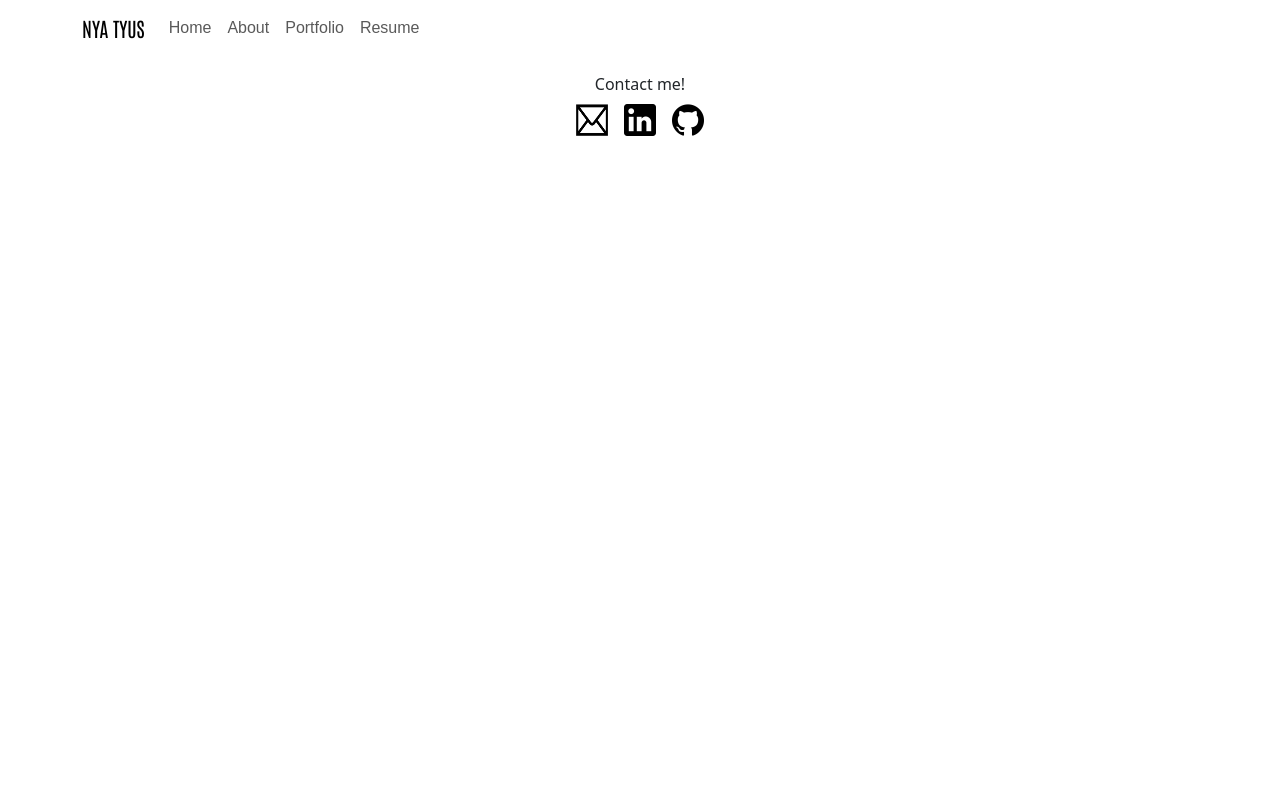
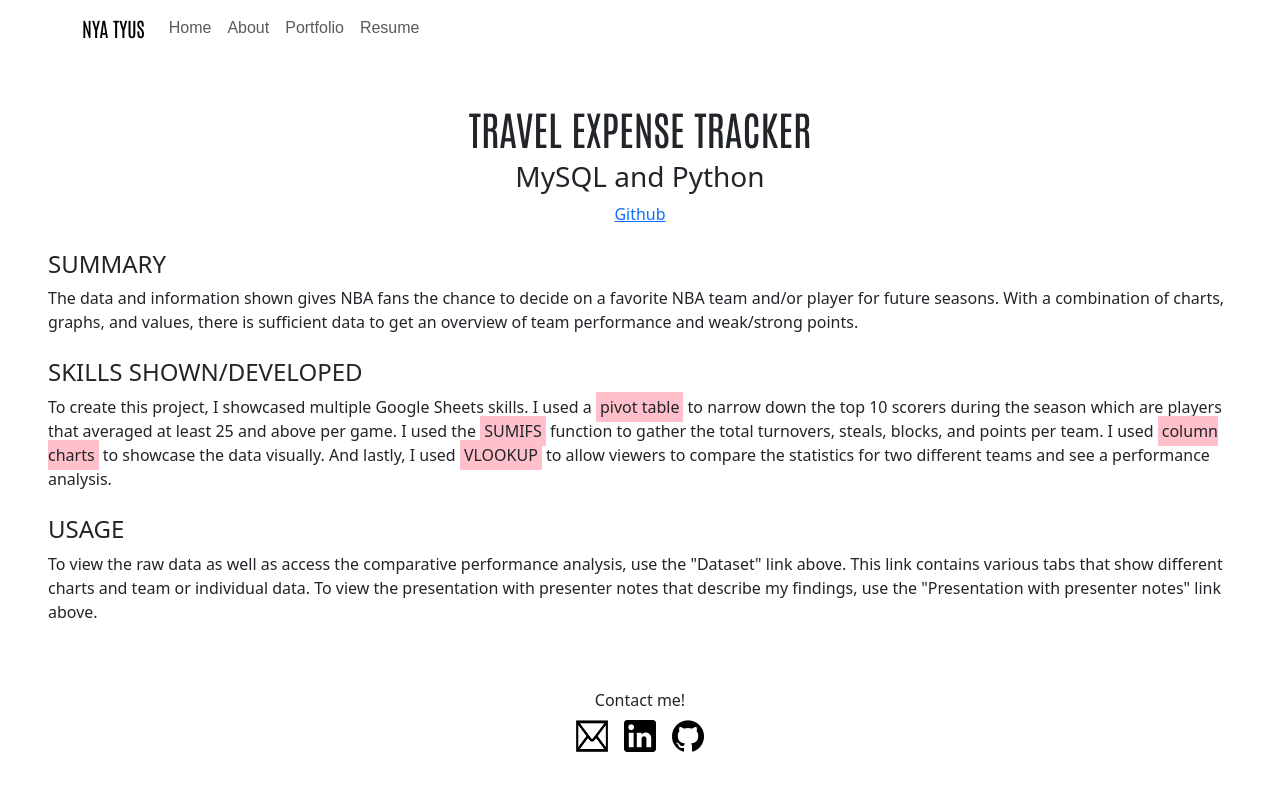
Before and after one commit to nyashanice/Data-Analyst-Portfolio, a React (Create React App) app: page /Travel-Expense-Tracker in a window 1280 px wide. Shown: the top 790 px of the page. Built offline with nearby package versions, Linux system fonts and the light colour scheme.

Commit message:
add travel expense tracker project page

```diff
--- a/src/App.js
+++ b/src/App.js
@@ -6,6 +6,7 @@ import Home from "./pages/Home";
 import About from "./pages/About";
 import Portfolio from "./pages/Portfolio";
 import Stats from "./pages/Stats";
+import Travel from "./pages/Travel";
 import Header from "./components/Header";
 import Footer from "./components/Footer";
 
@@ -19,6 +20,7 @@ export default function App() {
           <Route path="/about" element={<About />} />
           <Route path="/portfolio" element={<Portfolio />} />
           <Route path="/NBA-Stats" element={<Stats />} />
+          <Route path="/Travel-Expense-Tracker" element={<Travel />} />
         </Routes>
       </div>
       <Footer />
--- a/src/pages/Portfolio.js
+++ b/src/pages/Portfolio.js
@@ -38,10 +38,12 @@ export default function Portfolio() {
             </div>
             <div>This project was created using MySQL and Python.</div>
           </Card.Text>
+          <Link to="/Travel-Expense-Tracker">
           <Button variant="light">Bon voyage!</Button>
+          </Link>
         </Card.Body>
       </Card>
-      <Card>
+      {/* <Card>
         <Card.Img variant="top" src="holder.js/100px160" />
         <Card.Body>
           <Card.Title>Card title</Card.Title>
@@ -54,7 +56,7 @@ export default function Portfolio() {
         <Card.Footer>
           <small className="text-muted">Last updated 3 mins ago</small>
         </Card.Footer>
-      </Card>
+      </Card> */}
     </CardGroup>
   );
 }
--- /dev/null
+++ b/src/pages/Travel.js
@@ -0,0 +1,58 @@
+import React from "react";
+import "../styles/Project.css";
+import { Link } from "react-router-dom";
+
+export default function Travel() {
+  return (
+    <div className="m-5">
+      <div className="text-center">
+        <h1 className="project-title">TRAVEL EXPENSE TRACKER</h1>
+        <h3>MySQL and Python</h3>
+        <Link
+          to="https://github.com/nyashanice/Travel-Expense-Tracker"
+          target="_blank"
+          rel="noopener noreferrer"
+        >
+          Github
+        </Link>
+      </div>
+      <div>
+        <div className="mt-4 mb-4">
+          <h4>SUMMARY</h4>
+          <div>
+            The data and information shown gives NBA fans the chance to decide
+            on a favorite NBA team and/or player for future seasons. With a
+            combination of charts, graphs, and values, there is sufficient data
+            to get an overview of team performance and weak/strong points.
+          </div>
+        </div>
+        <div className="mb-4">
+          <h4>SKILLS SHOWN/DEVELOPED</h4>
+          <div>
+            To create this project, I showcased multiple Google Sheets skills. I
+            used a <span className="highlight p-1">pivot table</span> to narrow
+            down the top 10 scorers during the season which are players that
+            averaged at least 25 and above per game. I used the{" "}
+            <span className="highlight p-1">SUMIFS</span> function to gather the
+            total turnovers, steals, blocks, and points per team. I used{" "}
+            <span className="highlight p-1">column charts</span> to showcase the
+            data visually. And lastly, I used{" "}
+            <span className="highlight p-1">VLOOKUP</span> to allow viewers to
+            compare the statistics for two different teams and see a performance
+            analysis.
+          </div>
+        </div>
+        <div>
+          <h4>USAGE</h4>
+          <div>
+            To view the raw data as well as access the comparative performance
+            analysis, use the "Dataset" link above. This link contains various
+            tabs that show different charts and team or individual data. To view
+            the presentation with presenter notes that describe my findings, use
+            the "Presentation with presenter notes" link above.
+          </div>
+        </div>
+      </div>
+    </div>
+  );
+}
```
